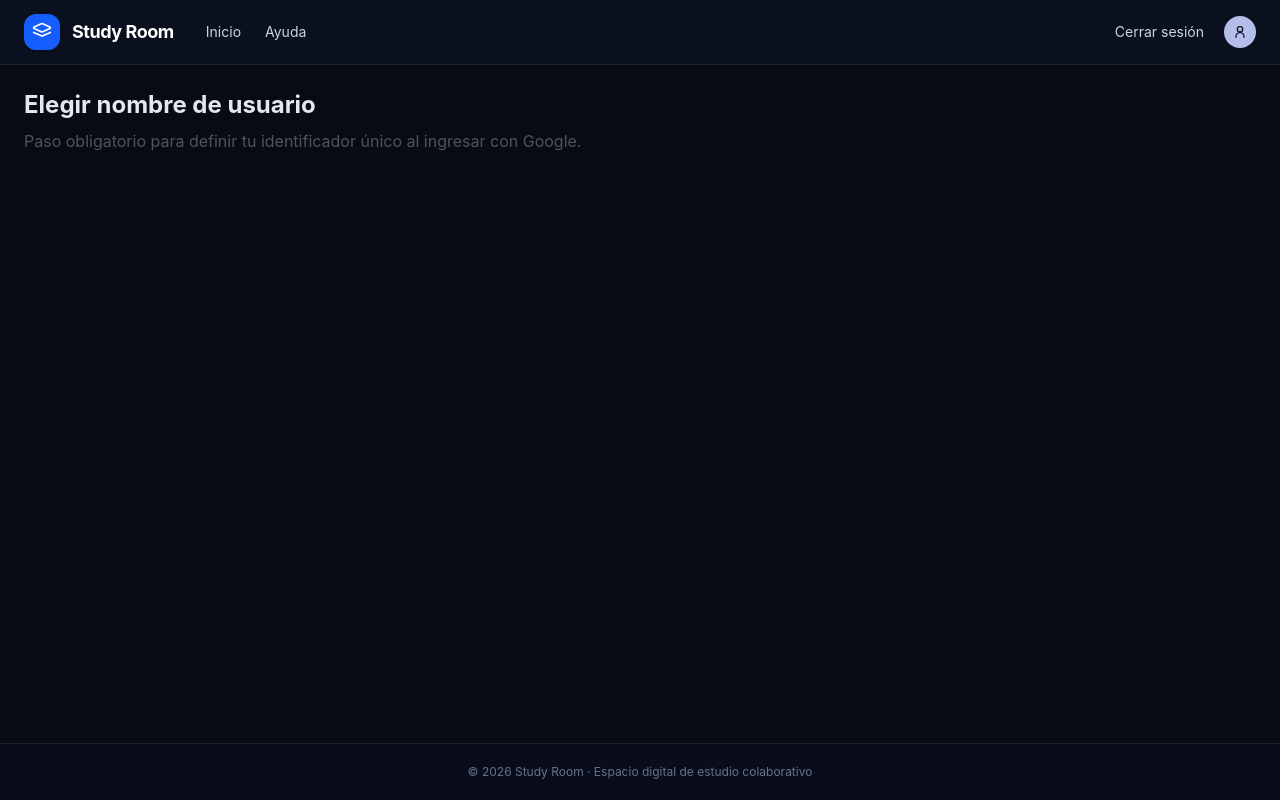
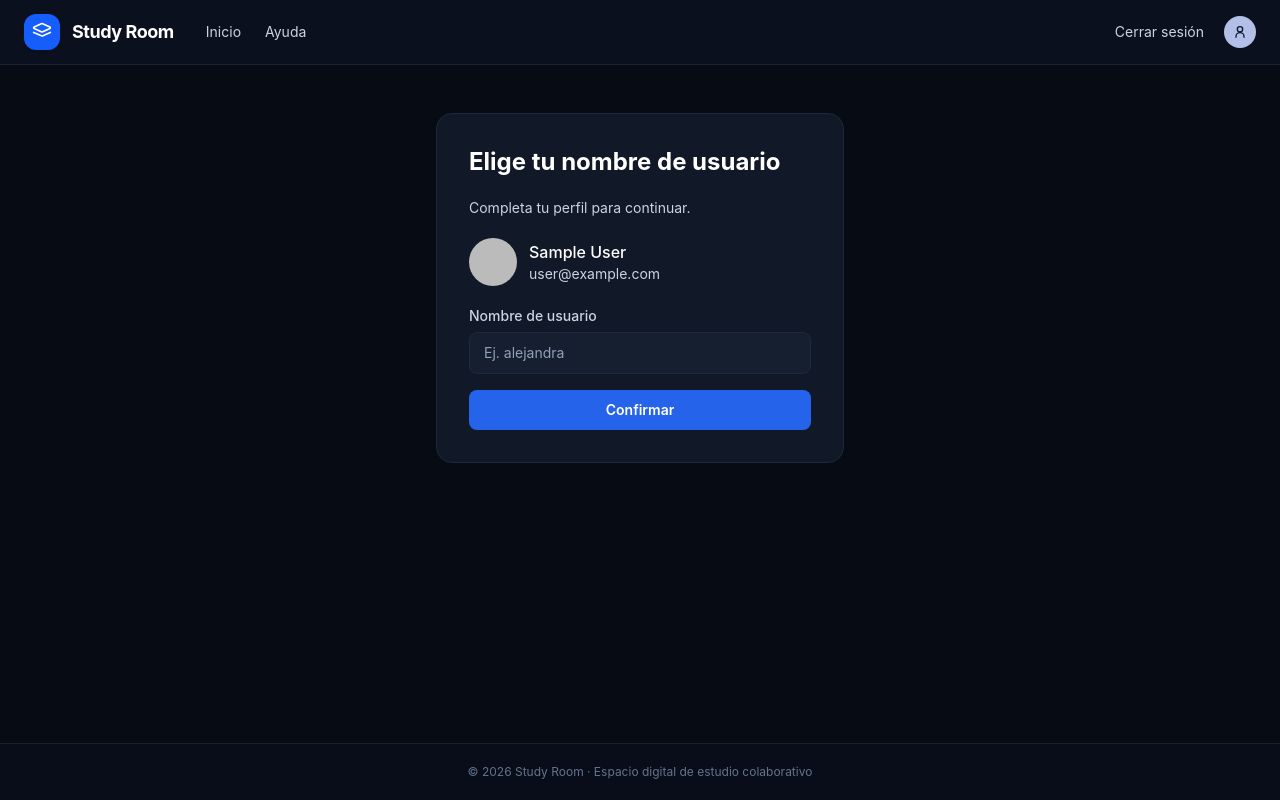
Before and after one commit to Miniproyecto-II-proyecto-integrador/frontend, a React (Vite) app: page /nombre-de-usuario in a window 1280 px wide. Built offline with nearby package versions, Linux system fonts and the light colour scheme; no server answers; sample sign-in values are in the browser's storage.

Commit message:
feat: perfil obligatorio de Google (US-02)

```diff
--- a/src/auth/AuthContext.tsx
+++ b/src/auth/AuthContext.tsx
@@ -17,6 +17,8 @@ export function AuthProvider({ children }: { children: ReactNode }) {
   return <AuthContext.Provider value={{ user, loading, getIdToken: async () => auth?.currentUser ? auth.currentUser.getIdToken() : null, signOut: async () => { if (auth) await signOut(auth); } }}>{children}</AuthContext.Provider>;
 }
 
+// El proveedor y su hook se mantienen juntos para compartir el contexto privado.
+// eslint-disable-next-line react-refresh/only-export-components
 export function useAuth() {
   const context = useContext(AuthContext);
   if (!context) throw new Error('useAuth requiere AuthProvider');
--- a/src/auth/PrivateRoute.tsx
+++ b/src/auth/PrivateRoute.tsx
@@ -1,11 +1,31 @@
 import { Navigate, Outlet, useLocation } from 'react-router-dom';
 import Spinner from '../components/Spinner';
 import { useAuth } from './AuthContext';
+import { useEffect, useState } from 'react';
+import { ApiError, getProfile } from './users';
+import { auth } from './firebase';
+import { signOut } from 'firebase/auth';
 
 export default function PrivateRoute() {
   const { user, loading } = useAuth();
   const location = useLocation();
-  if (loading) return <div role="status" className="flex items-center justify-center gap-3 p-12"><Spinner /> Verificando tu sesión…</div>;
+  const [result, setResult] = useState<{ uid: string; status: 'ok' | 'missing' | 'error' } | null>(null);
+  const [attempt, setAttempt] = useState(0);
+  useEffect(() => {
+    if (!user) return;
+    let active = true;
+    getProfile().then(() => { if (active) setResult({ uid: user.uid, status: 'ok' }); }).catch((error: unknown) => {
+      if (!active) return;
+      if (error instanceof ApiError && error.status === 401 && auth) { void signOut(auth); return; }
+      setResult({ uid: user.uid, status: error instanceof ApiError && error.detail.codigo === 'PERFIL_NO_ENCONTRADO' ? 'missing' : 'error' });
+    });
+    return () => { active = false; };
+  }, [user, attempt]);
+  const status = user && result?.uid === user.uid ? result.status : 'loading';
+  if (loading || (user && status === 'loading')) return <div role="status" className="flex items-center justify-center gap-3 p-12"><Spinner /> Verificando tu sesión…</div>;
   if (!user) return <Navigate to="/ingreso" replace state={{ from: location.pathname + location.search + location.hash }} />;
+  if (status === 'error') return <div className="p-8"><p role="alert">No pudimos verificar tu perfil.</p><button type="button" className="mt-3 underline focus-visible:outline-2" onClick={() => setAttempt((value) => value + 1)}>Reintentar</button></div>;
+  if (status === 'missing' && user.providerData.some((provider) => provider.providerId === 'google.com')) return <Navigate to="/nombre-de-usuario" replace state={{ from: location.pathname + location.search + location.hash }} />;
+  if (status === 'missing') return <div role="alert" className="p-8">Tu cuenta aún no tiene perfil. Contacta al equipo para completar tu registro.</div>;
   return <Outlet />;
 }
--- a/src/pages/ElegirUsuario.tsx
+++ b/src/pages/ElegirUsuario.tsx
@@ -1,10 +1,35 @@
+import { useEffect, useRef, useState } from 'react';
+import type { FormEvent } from 'react';
+import { Navigate, useLocation, useNavigate } from 'react-router-dom';
+import { useAuth } from '../auth/AuthContext';
+import { ApiError, createProfile } from '../auth/users';
+import Button from '../components/Button';
+import Spinner from '../components/Spinner';
+import StatusMessage from '../components/StatusMessage';
+import TextField from '../components/TextField';
+
 export default function ElegirUsuario() {
-  return (
-    <div className="p-6">
-      <h1 className="text-2xl font-bold">Elegir nombre de usuario</h1>
-      <p className="mt-2 text-zinc-600 dark:text-zinc-400">
-        Paso obligatorio para definir tu identificador único al ingresar con Google.
-      </p>
-    </div>
-  );
+  const { user, loading: checking } = useAuth();
+  const [username, setUsername] = useState('');
+  const [error, setError] = useState('');
+  const [loading, setLoading] = useState(false);
+  const [success, setSuccess] = useState(false);
+  const fieldRef = useRef<HTMLInputElement>(null);
+  const navigate = useNavigate();
+  const location = useLocation();
+  const requested = (location.state as { from?: unknown } | null)?.from;
+  const destination = typeof requested === 'string' && requested.startsWith('/') && !requested.startsWith('//') ? requested : '/panel';
+  useEffect(() => { document.title = 'Elegir nombre de usuario | Study Room'; }, []);
+  if (checking) return <div role="status" className="p-8"><Spinner /> Verificando tu sesión…</div>;
+  if (!user) return <Navigate to="/ingreso" replace />;
+  async function submit(event: FormEvent) {
+    event.preventDefault();
+    if (!username.trim()) { setError('Escribe un nombre de usuario.'); fieldRef.current?.focus(); return; }
+    if (!/^[A-Za-z0-9_]{3,20}$/.test(username.trim())) { setError('Usa de 3 a 20 caracteres: letras, números o guion bajo (_), sin espacios.'); fieldRef.current?.focus(); return; }
+    setLoading(true); setError('');
+    try { await createProfile({ username: username.trim() }); setSuccess(true); window.setTimeout(() => navigate(destination, { replace: true }), 800); }
+    catch (err) { setError(err instanceof ApiError ? err.detail.campos?.username ?? err.message : 'No se pudo guardar tu nombre de usuario. Inténtalo de nuevo.'); fieldRef.current?.focus(); }
+    finally { setLoading(false); }
+  }
+  return <section className="mx-auto w-full max-w-md px-5 py-12"><div className="space-y-5 rounded-2xl border border-[#1e293b] bg-[#111827] p-6 sm:p-8"><h1 className="text-2xl font-bold text-white">Elige tu nombre de usuario</h1><p className="text-sm text-slate-300">Completa tu perfil para continuar.</p><div className="flex items-center gap-3">{user.photoURL && <img src={user.photoURL} alt="" className="size-12 rounded-full" />}<div><p className="font-medium text-white">{user.displayName}</p><p className="text-sm text-slate-300">{user.email}</p></div></div>{success && <StatusMessage type="success">Tu nombre de usuario se guardó correctamente.</StatusMessage>}<form onSubmit={submit} noValidate className="space-y-4"><TextField ref={fieldRef} label="Nombre de usuario" placeholder="Ej. alejandra" value={username} onChange={(event) => { setUsername(event.target.value); setError(''); }} error={error} disabled={loading || success} /><Button type="submit" className="w-full" disabled={loading || success}>{loading && <Spinner />}{loading ? 'Guardando…' : 'Confirmar'}</Button></form></div></section>;
 }
```
